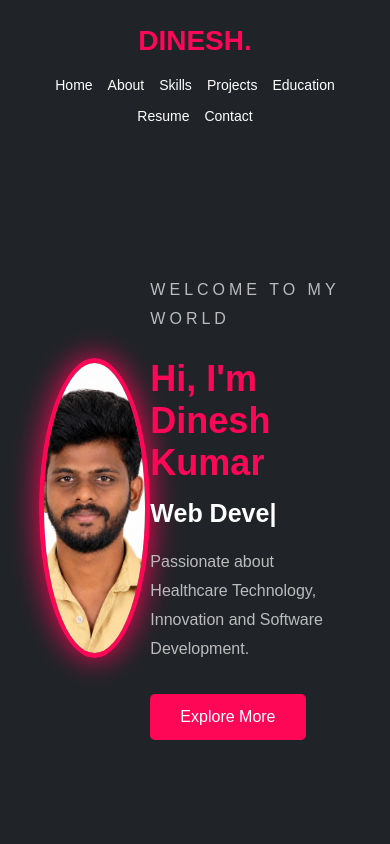
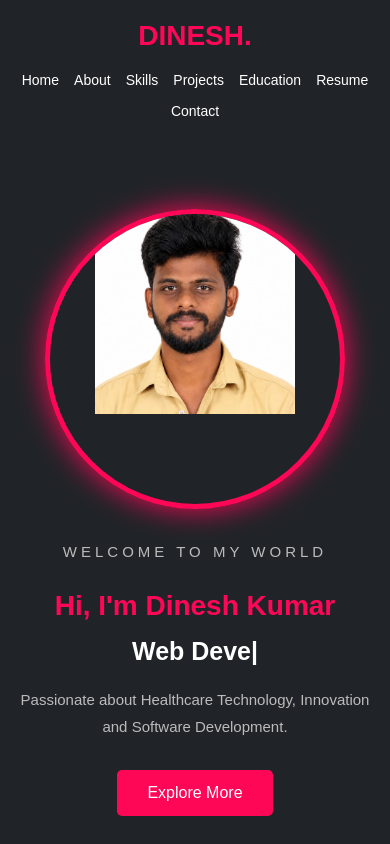
Before and after one commit to mjdineshkumar/dinesh-portfolio, a plain HTML site: page index.html in a window 390 px wide. Shown: the top 844 px of the page. Drawn offline with nearby package versions, Linux system fonts and the light colour scheme.

Commit message:
Refactor CSS for improved structure and responsiveness

```diff
--- a/style.css
+++ b/style.css
@@ -283,3 +283,81 @@ footer {
     padding: 25px;
     color: #aaa;
 }
+/* MOBILE RESPONSIVE DESIGN */
+
+@media screen and (max-width: 768px) {
+
+    header {
+        flex-direction: column;
+        gap: 20px;
+        padding: 20px;
+    }
+
+    nav {
+        display: flex;
+        flex-wrap: wrap;
+        justify-content: center;
+        gap: 15px;
+    }
+
+    #home {
+        flex-direction: column;
+        text-align: center;
+        padding: 40px 20px;
+    }
+
+    .profile-photo {
+        margin: auto;
+    }
+
+    .profile-photo img {
+        width: 250px;
+        height: 250px;
+        object-fit: cover;
+    }
+
+    .intro h1 {
+        font-size: 35px;
+    }
+
+    .intro h2 {
+        font-size: 25px;
+    }
+
+    section {
+        padding: 40px 20px;
+    }
+
+    .contact-container {
+        width: 100%;
+    }
+
+    .social-links {
+        flex-wrap: wrap;
+        justify-content: center;
+    }
+
+}
+
+/* Small Mobile Screens */
+
+@media screen and (max-width: 480px) {
+
+    .intro h1 {
+        font-size: 28px;
+    }
+
+    .intro p {
+        font-size: 15px;
+    }
+
+    .profile-photo img {
+        width: 200px;
+        height: 200px;
+    }
+
+    nav a {
+        font-size: 14px;
+    }
+
+}
```
